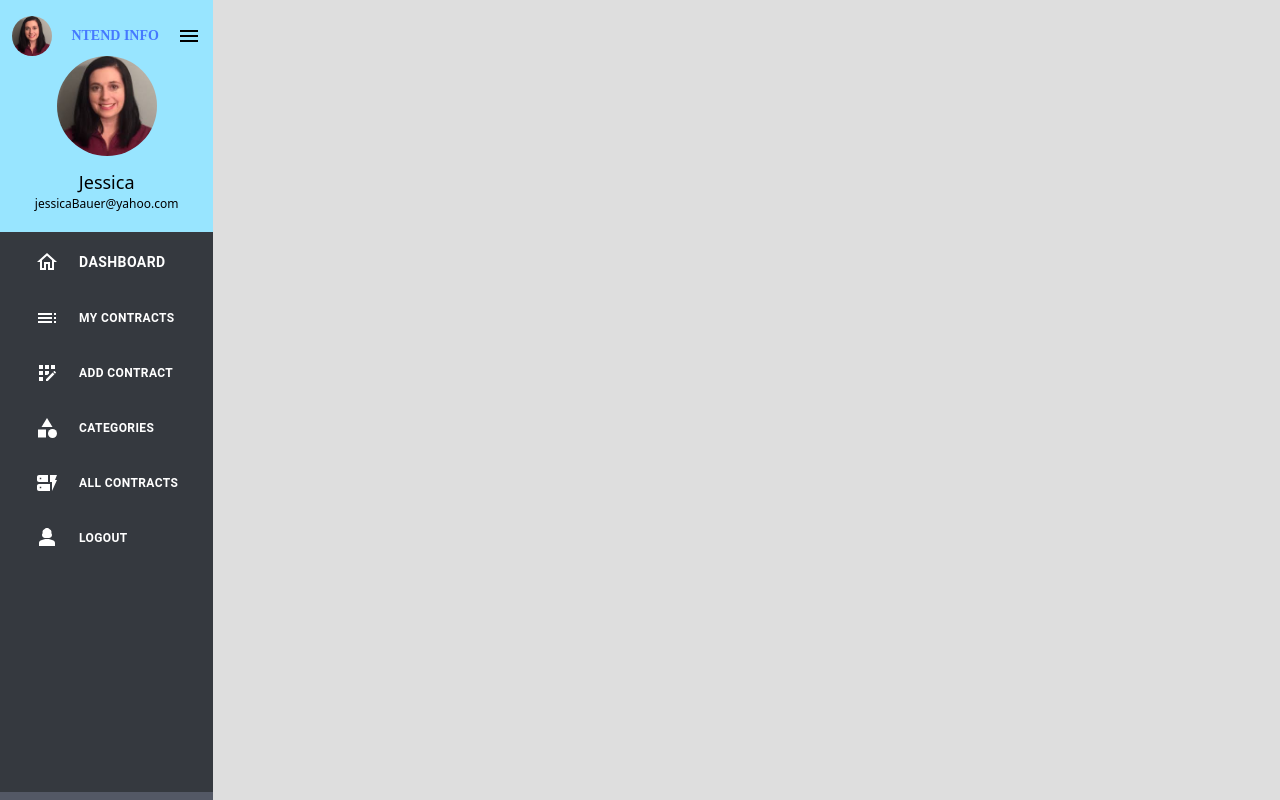
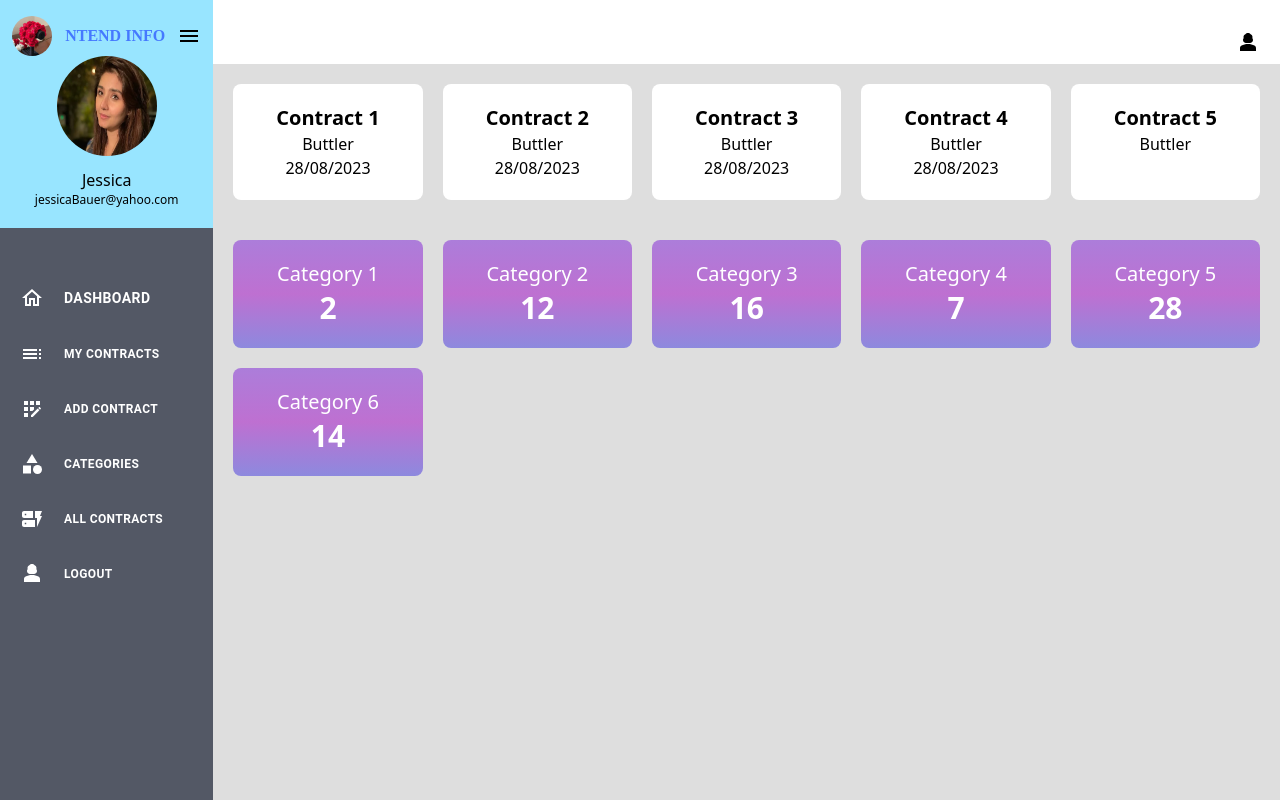
Before and after one commit to muhammad-suleman-awan/ntend-app, a React (Create React App) app: page /dashboard in a window 1280 px wide. Built offline with nearby package versions, Linux system fonts and the light colour scheme.

Commit message:
Improve the vieew of sreen dashbaord

```diff
--- a/src/App.css
+++ b/src/App.css
@@ -97,3 +97,12 @@
 .drawRadius{
   border-radius:20px;
 }
+
+.drwMaxwidth{
+  max-width: 280px;
+}
+
+.bgcolor{
+  background-image: linear-gradient(#ac7dda, #be70d1, #8d89de);
+
+}
--- a/src/Components/AppWrapper.js
+++ b/src/Components/AppWrapper.js
@@ -12,7 +12,7 @@ const AppWrapper = () => {
         <DrawerBoard></DrawerBoard>
       </div>
       <div className="xl:col-span-10  lg:col-span-9  md:col-span-9 h-screen col-span-12 bg-[#dedede]  flex flex-col place-content-between md:place-content-start	">
-        {/* <div className="flex justify-end   pr-5 h-16 place-content-center bg-white 	pt-5   hidden md:block ">
+        <div className="flex justify-end   pr-5 h-16 place-content-center bg-white 	pt-5   hidden md:block ">
           <HeaderIcon></HeaderIcon>
         </div>
         <div className="bg-white md:bg-[#dedede] ">
@@ -20,7 +20,7 @@ const AppWrapper = () => {
         </div>
         <div className=" stickyStyle md:hidden block      ">
           <BodyDashBoard></BodyDashBoard>
-        </div> */}
+        </div>
       </div>
     </div>
   );
--- a/src/Components/dashboard/Avatar.js
+++ b/src/Components/dashboard/Avatar.js
@@ -3,15 +3,13 @@ import pic from "../pic.jpg";
 import { Avatar } from "@mui/material";
 
 const AvatarPic = ({name,email}) => {
-    console.log("pakistan")
-    console.log("Hello", name)
   return (
     <div className="flex justify-center flex-col  ">
       <Avatar
         className=" self-center"
         alt="Remy Sharp"
         src={pic}
-        sx={{ width: 100, height: 100 }}
+        sx={{ width: 100, height: 100, '.css-1pqm26d-MuiAvatar-img':{objectFit:"fill" }}}
       />
       <span className="text-black-600 text-sm font-bold pt-3  flex justify-center">{name}</span>
       <span className="text-black-600 text-lg   flex justify-center	">{email}</span>
--- a/src/Components/dashboard/Body_DashBoard.js
+++ b/src/Components/dashboard/Body_DashBoard.js
@@ -31,8 +31,8 @@ const BodyDashBoard = () => {
     <Button
       variant="text"
       key="one"
-      className="gap-5"
-      style={{ borderRadius: "10px" }}
+      className="gap-5  "
+      style={{ borderRadius: "5px" }}
       // className={`gap-5 ${activeButton === "one" ? "bg-red-500" : "bg-blue-400"}`}
       sx={{
         // border: "2px solid red",
@@ -70,7 +70,7 @@ const BodyDashBoard = () => {
           pathname === "/dashboard/Contract" ? "#4c75b4" : "transparent",
       }}
       onClick={() => handleButtonClick("/dashboard/Contract", "two")}
-      style={{ borderRadius: "10px" }}
+      style={{ borderRadius: "5px" }}
     >
       <TocIcon
 
@@ -78,7 +78,7 @@ const BodyDashBoard = () => {
       <span className="text-xs font-bold  hidden md:block">MY Contracts</span>
     </Button>,
     <Button
-      style={{ borderRadius: "10px" }}
+      style={{ borderRadius: "5px" }}
       key="three"
       sx={{
         color: "white",
@@ -101,7 +101,7 @@ const BodyDashBoard = () => {
       <span className="text-xs font-bold  hidden md:block"> Add Contract</span>
     </Button>,
     <Button
-      style={{ borderRadius: "10px" }}
+      style={{ borderRadius: "5px" }}
       key="four"
       borderRadius="5"
       sx={{
@@ -122,7 +122,7 @@ const BodyDashBoard = () => {
       <span className="text-xs font-bold  hidden md:block"> Categories </span>
     </Button>,
     <Button
-      style={{ borderRadius: "10px" }}
+      style={{ borderRadius: "5px" }}
       key="five"
       sx={{
         color: "white",
@@ -143,7 +143,7 @@ const BodyDashBoard = () => {
       <span className="text-xs font-bold  hidden md:block"> All Contracts</span>
     </Button>,
     <Button
-      style={{ borderRadius: "10px" }}
+      style={{ borderRadius: "5px" }}
       key="three"
       sx={{ color: "white", display: "flex", justifyContent: "flex-start" }}
       className="gap-5"
@@ -162,7 +162,7 @@ const BodyDashBoard = () => {
   return (
     <div className=" pt-3">
       <Box
-        className=" flex justify-center"
+        className=" flex justify-center "
         sx={{
           display: "flex",
         }}
@@ -170,7 +170,8 @@ const BodyDashBoard = () => {
         <ButtonGroup
           orientation="vertical"
           aria-label="vertical outlined button group"
-          className="gap-5  justify-start  flex  "
+          className="gap-5  justify-start  flex   drwMaxwidth  w-full mx-3	"
+
           sx={{
             display: "flex",
             flexDirection: ["row", "row", "column"], // Default is "row" for xs, sm, and md screens
--- a/src/Components/dashboard/BoptttomRowCard.js
+++ b/src/Components/dashboard/BoptttomRowCard.js
@@ -25,9 +25,9 @@ const BoptttomRowCard = () => {
     <div>
       <div className="  grid md:grid-cols-3 grid-cols-2  xl:grid-cols-5 lg:grid-cols-4  px-5 py-5 gap-5 ">
         {dataPrintBottom.map((bodyData) => (
-          <div className=" bg-gradient-to-r from-indigo-500 from-10% via-sky-500 via-30% to-emerald-500 to-90% rounded-lg   gap-5 pt-5 pb-5 justify-center  hidden md:block">
-            <h1 className="flex justify-center">{bodyData.title}</h1>
-            <h1 className="flex justify-center">{bodyData.body}</h1>
+          <div className="bgcolor rounded-lg   gap-5 pt-5 pb-5 justify-center  hidden md:block">
+            <h1 className="flex justify-center font-medium text-xl text-white">{bodyData.title}</h1>
+            <h1 className="flex justify-center font-semibold	 leading-10 text-3xl text-white">{bodyData.body}</h1>
           </div>
         ))}
       </div>
--- a/src/Components/dashboard/Drawer_bashboard.js
+++ b/src/Components/dashboard/Drawer_bashboard.js
@@ -1,6 +1,7 @@
 import { Avatar, Button, IconButton } from "@mui/material";
 import React, { useState } from "react";
 import pic from "../pic.jpg";
+import pic2 from "../pic2.jpg";
 import MenuIcon from "@mui/icons-material/Menu";
 import BodyDashBoard from "./Body_DashBoard";
 import AvatarPic from "./Avatar";
@@ -15,11 +16,11 @@ const DrawerBoard = () => {
           className="flex justify-between place-items-center	px-3 mt-3"
         >
           <div className=" ">
-            <Avatar alt="Remy Sharp" src={pic} className=" " />
+            <Avatar alt="Remy Sharp" src={pic2} className="  " />
           </div>
           <div className="flex justify-center     ">
             <span
-              className="text-[#4579ff] md:text-sm text-sm font-bold decoration-8	indent-px leading-8	"
+              className="text-[#4579ff] lg:text-base text-sm font-bold decoration-8	indent-px leading-8	decoration-double		"
               style={{ fontFamily: "cursive" }}
             >
               NTEND INFO
@@ -29,16 +30,18 @@ const DrawerBoard = () => {
             <MenuIcon> </MenuIcon>
           </div>
         </div>
-        <div className="  mb-5 ">
+        <div className="  mb-5  ">
           <AvatarPic></AvatarPic>
-          <h1 className="flex justify-center text-lg text-black font-medium">
+          <h1 className="flex justify-center text-base text-black font-medium">
             Jessica
           </h1>
-          <h1 className="flex justify-center text-xs	">jessicaBauer@yahoo.com</h1>
+          <h1 className="flex justify-center text-xs	">
+            jessicaBauer@yahoo.com
+          </h1>
         </div>
       </div>
 
-      <div className="bg-[#35393f] h-screen">
+      <div className="bg-[#535865] h-screen pt-10 ">
         <BodyDashBoard> </BodyDashBoard>
       </div>
     </div>
--- a/src/Components/dashboard/TopRowCard.js
+++ b/src/Components/dashboard/TopRowCard.js
@@ -21,10 +21,10 @@ const TopRowCard = () => {
           Latest
         </span>
         {dataPrintTop.map((bodyData) => (
-          <div className="bg-white rounded-lg flex flex-col gap-5 pt-5 pb-5 borderLineDown md:block hidden">
-            <h1 className="flex justify-center">{bodyData.title}</h1>
-            <p className="flex justify-center">{bodyData.body}</p>
-            <h5 className="flex justify-center">{bodyData.date}</h5>
+          <div className="bg-white rounded-lg flex flex-col gap-5 pt-5 pb-5  md:block hidden">
+            <h1 className="flex justify-center font-bold text-xl text-black">{bodyData.title}</h1>
+            <p className="flex justify-center font-medium	">{bodyData.body}</p>
+            <h5 className="flex justify-center font-medium	">{bodyData.date}</h5>
           </div>
         ))}
       </div>
@@ -35,11 +35,11 @@ const TopRowCard = () => {
               aria-controls="panel2a-content"
               id="panel2a-header"
             >
-              <Typography>{bodyData.title}</Typography>
-            </AccordionSummary>
+              <h1 className=" font-bold text-xl">{bodyData.title}</h1>
+             </AccordionSummary>
             <AccordionDetails>
-              <Typography>{bodyData.body}</Typography>
-              <Typography>{bodyData.date}</Typography>
+              <p className=" font-medium">{bodyData.body}</p>
+              <h5 className=" font-medium">{bodyData.date}</h5>
             </AccordionDetails>
           </Accordion>
         </div>
--- a/src/Components/login/loginScreen.js
+++ b/src/Components/login/loginScreen.js
@@ -2,6 +2,8 @@ import React from "react";
 import { applicationColor } from "../../Constants/color";
 import { Avatar, Button } from "@mui/material";
 import pic from "../pic.jpg";
+import pic2 from "../pic2.jpg";
+
 import { useNavigate } from "react-router-dom";
 
 const StartUpLogin = () => {
@@ -18,7 +20,7 @@ const StartUpLogin = () => {
           className=" flex  justify-center items-center gap-5 h-40"
         >
           <div id="log">
-            <Avatar alt="Remy Sharp" src={pic} />
+            <Avatar alt="Remy Sharp" src={pic2} />
           </div>
           <div id="appName">
             {" "}
--- a/src/Components/login/signup.js
+++ b/src/Components/login/signup.js
@@ -1,5 +1,6 @@
 import { Avatar, Button } from "@mui/material";
 import React from "react";
+import pic2 from "../pic2.jpg";
 import pic from "../pic.jpg";
 import { applicationColor } from "../../Constants/color";
 import { useNavigate } from "react-router-dom";
@@ -22,7 +23,7 @@ const Signup = () => {
       >
         <div className=" ">
           <div id="log" className="flex justify-center gap-5">
-            <Avatar alt="Remy Sharp" src={pic} />
+            <Avatar alt="Remy Sharp" src={pic2} />
             <span
               className="text-blue-600 text-3xl font-bold"
               style={{ fontFamily: "cursive" }}
```
Also changed, not shown: src/Components/pic.jpg, src/Components/pic2.jpg (added).
